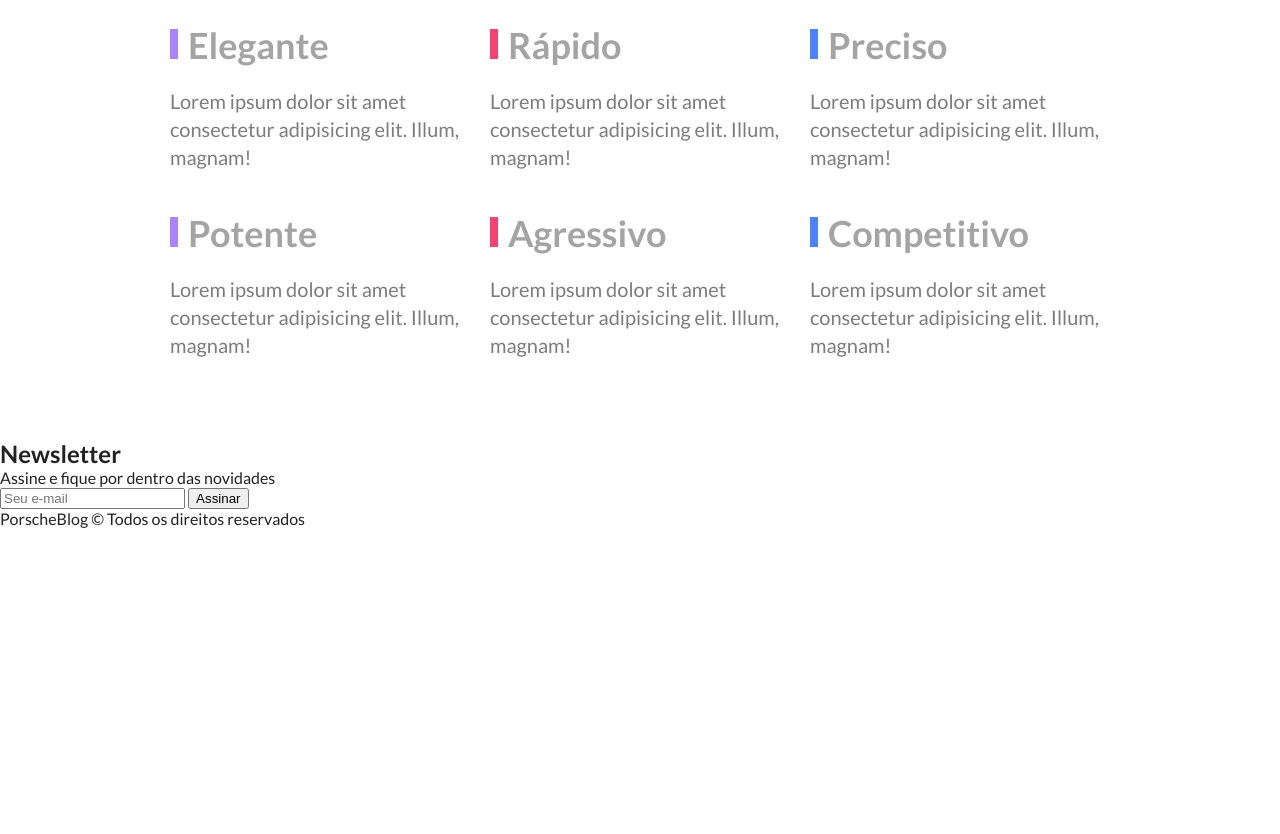
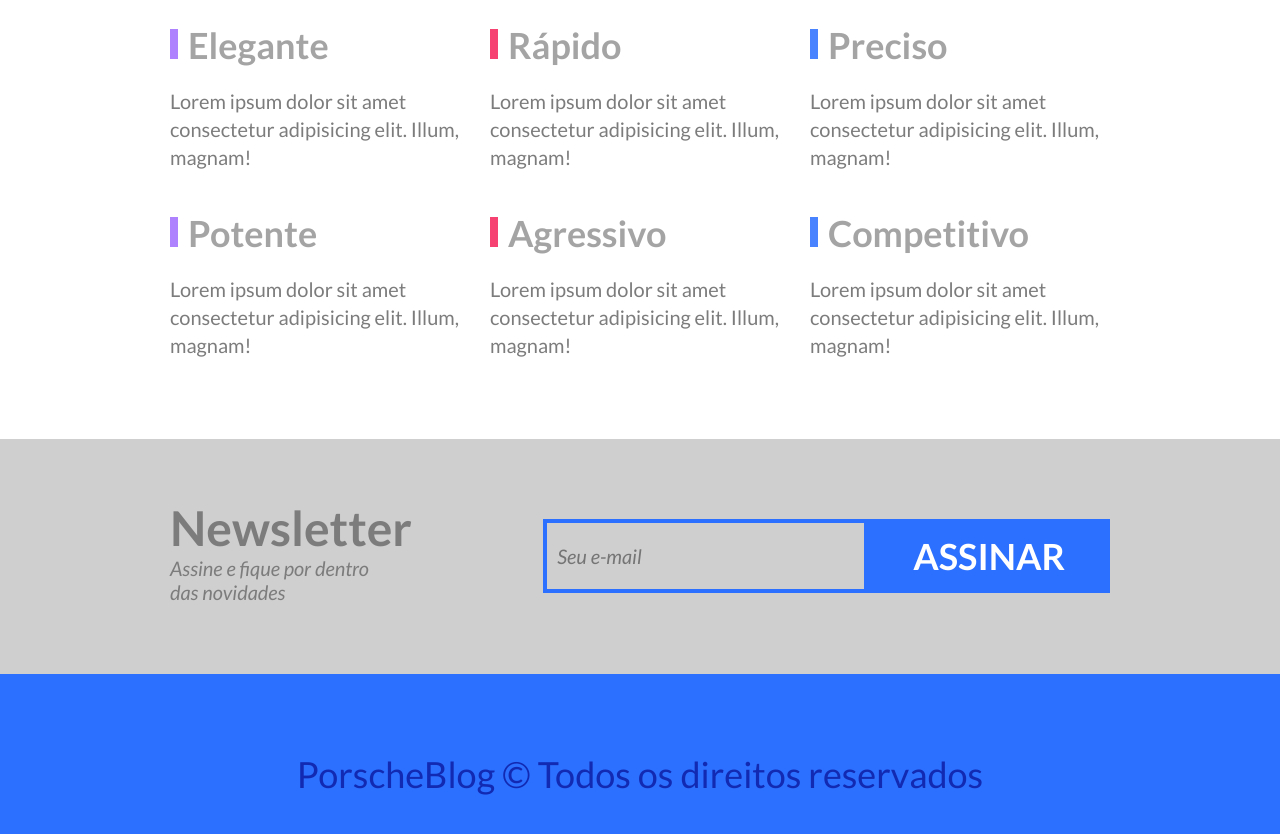
Before and after one commit to rexcor/frontEnd-pratica, a plain HTML site: page Flexbox/index.html in a window 1280 px wide. Shown: the part 2228-3062 px from the top of the page. Before the commit the page ends 2756 px from the top, so only its background shows below. Drawn offline with Linux system fonts and the light colour scheme.

Commit message:
implementação da estilização final

```diff
--- a/Flexbox/index.html
+++ b/Flexbox/index.html
@@ -161,7 +161,7 @@
         <h1>Newsletter</h1>
         <p>Assine e fique por dentro das novidades</p>
       </div>
-      <form action="">
+      <form class="newsletter-form">
         <input type="text" placeholder="Seu e-mail" />
         <button type="submit">Assinar</button>
       </form>
--- a/Flexbox/style.css
+++ b/Flexbox/style.css
@@ -320,3 +320,85 @@
   line-height: 1.4;
   color: #7c7c7c;
 }
+
+/* Newsletter */
+
+.newsletter {
+  background: #cfcfcf;
+  padding: 60px calc((100% - 960px) / 2);
+  display: flex;
+  flex: wrap;
+}
+
+.newsletter-info {
+  flex: 1 1 200px;
+  margin: 0 10px;
+}
+
+.newsletter-info h1 {
+  font-size: 3em;
+  color: #7c7c7c;
+}
+
+.newsletter-info p {
+  font-size: 1.25em;
+  font-style: italic;
+  max-width: 230px;
+  color: #7c7c7c;
+  margin-bottom: 10px;
+}
+
+.newsletter-form {
+  flex: 2 1 260px;
+  margin: 0 10px;
+  align-self: center;
+  display: flex;
+  flex-wrap: wrap;
+}
+
+.newsletter-form input {
+  flex: 3 1 200px;
+  font-size: 1.25em;
+  color: #7c7c7c;
+  font-style: italic;
+  font-family: Lato;
+  border: 4px solid #2c70ff;
+  background: transparent;
+  padding: 10px;
+  margin: 0px;
+  border-radius: 0px;
+}
+
+.newsletter-form button {
+  flex: 1 1 200px;
+  font-family: Lato;
+  font-size: 2.25em;
+  font-weight: bold;
+  text-transform: uppercase;
+  background: #2c70ff;
+  color: white;
+  margin: 0px;
+  cursor: pointer;
+  border: 0px;
+  padding: 15px 10px;
+}
+
+@media (max-width: 600px) {
+  .newsletter-form button {
+    font-size: 1.5em;
+  }
+}
+
+footer {
+  display: flex;
+  background: #2c70ff;
+  align-items: center;
+  height: 200px;
+}
+
+footer p {
+  flex: 1;
+  text-align: center;
+  font-size: 2.25em;
+  color: #122ab2;
+}
```
